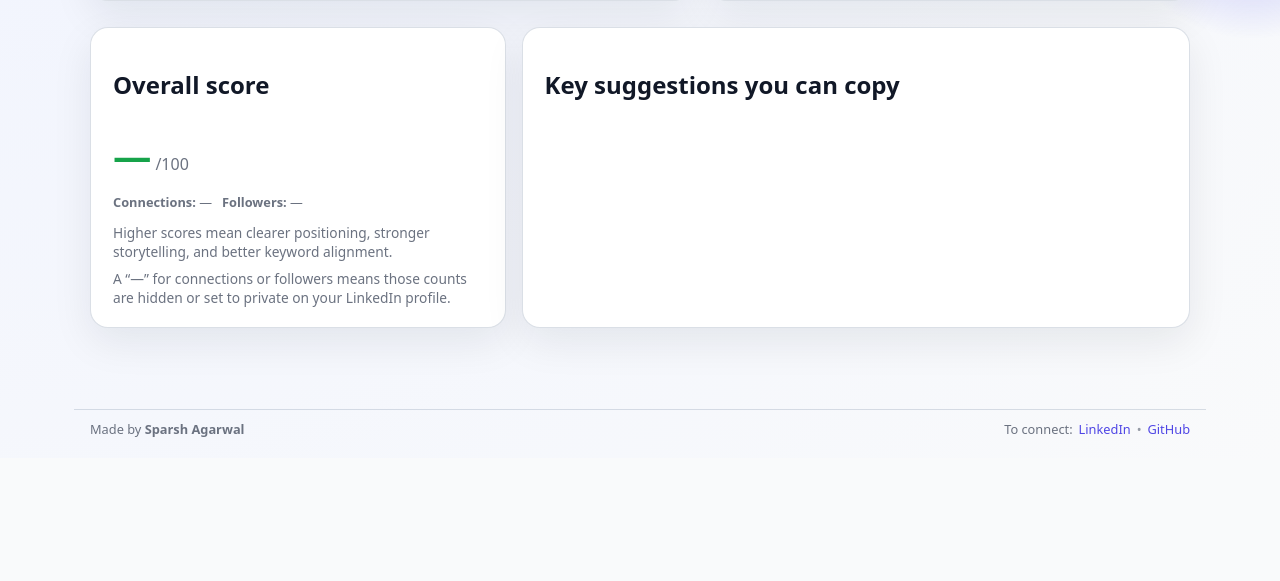
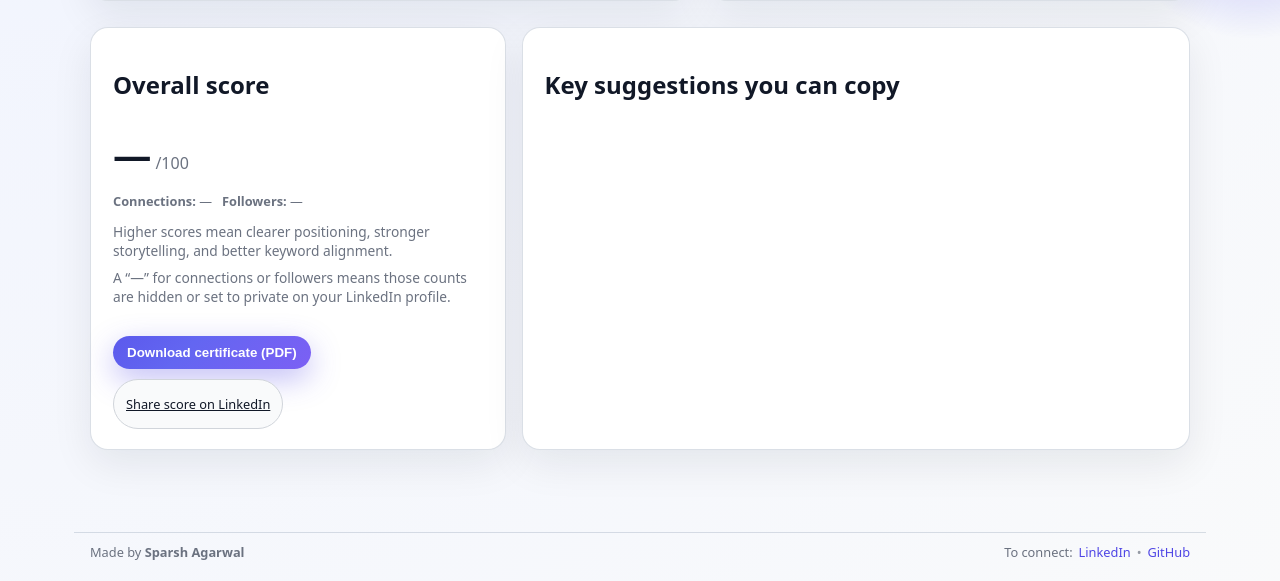
Before and after one commit to sparshagarwal0411/linkedin-profile-reviewer, a Flask app: page / in a window 1280 px wide. Shown: the part 651-1232 px from the top of the page. Before the commit the page ends 1088 px from the top, so only its background shows below. Run offline with Flask 3, Linux system fonts and the light colour scheme.

Commit message:
Certificate + Loading Screen + Scoring

```diff
--- a/app.py
+++ b/app.py
@@ -1,4 +1,4 @@
-from flask import Flask, render_template, request, jsonify
+from flask import Flask, render_template, request, jsonify, send_file
 import os
 import json
 import traceback
@@ -7,6 +7,7 @@ import re
 import fitz  # PyMuPDF
 import requests
 from dotenv import load_dotenv
+from certificate import generate_certificate_pdf
 
 
 """
@@ -91,6 +92,39 @@ def parse_profile_stats(extracted_text: str) -> dict:
     return {"connections": connections, "followers": followers}
 
 
+def is_likely_linkedin_profile(text: str) -> bool:
+    """
+    Heuristic check to see if the extracted PDF text looks like a LinkedIn profile export.
+    We look for a combination of LinkedIn-specific markers and typical section labels.
+    """
+    lower = text.lower()
+
+    must_have_any = [
+        "linkedin profile",
+        "www.linkedin.com/in/",
+        "linkedin.com/in/",
+        "experience",
+        "about",
+        "recommendations",
+        "skills",
+        "accomplishments",
+    ]
+
+    # Require at least 2 distinct LinkedIn-ish markers
+    hits = 0
+    for marker in must_have_any:
+        if marker in lower:
+            hits += 1
+    if hits < 2:
+        return False
+
+    # Also reject obviously tiny or non-profile documents
+    if len(text.split()) < 80:
+        return False
+
+    return True
+
+
 # ------------------ PROMPT BUILDER ------------------
 def build_prompt(
     extracted_text: str,
@@ -111,7 +145,18 @@ def build_prompt(
     return (
         "You are an expert LinkedIn profile and career coach.\n\n"
         "You will receive the raw text of a LinkedIn profile exported as PDF.\n"
-        "Analyse it for clarity, impact, and alignment with the target role.\n\n"
+        "Analyse it for clarity, impact, and alignment with the target role.\n"
+        "Also infer the profile owner's full name from the text if it is clearly present.\n\n"
+        "SCORING RULES (VERY IMPORTANT):\n"
+        "- Score must be on a realistic, strict 0–100 scale.\n"
+        "- 90–100 = truly exceptional, world‑class LinkedIn profile (very rare, <5% of users).\n"
+        "- 80–89  = strong profile with only minor issues.\n"
+        "- 70–79  = decent but with several clear areas for improvement.\n"
+        "- 60–69  = average profile; needs noticeable improvement.\n"
+        "- 40–59  = weak profile; many important issues.\n"
+        "- 0–39   = very poor or incomplete profile.\n"
+        "Do NOT give high scores just for having content; penalise missing sections, vague descriptions,\n"
+        "weak headlines, no measurable impact, or poor keyword alignment. Be conservative.\n\n"
         "PROFILE TEXT (from PDF):\n"
         "------------------------\n"
         f"{extracted_text}\n"
@@ -121,6 +166,7 @@ def build_prompt(
         "Return ONLY a single valid JSON object, no backticks, no extra text.\n"
         "JSON schema:\n"
         "{\n"
+        '  \"full_name\": string | null,   // inferred profile owner name, or null if unclear\n'
         '  \"score\": number,            // 0-100 overall strength\n'
         '  \"connections\": number | null, // parsed / estimated from profile\n'
         '  \"followers\": number | null,   // parsed / estimated from profile\n'
@@ -182,6 +228,18 @@ def review():
 
     if not extracted_text:
         return jsonify({"error": "No text could be extracted from the PDF."}), 400
+
+    # Basic guard: only proceed if this looks like a LinkedIn profile PDF
+    if not is_likely_linkedin_profile(extracted_text):
+        return (
+            jsonify(
+                {
+                    "error": "This PDF does not look like a LinkedIn profile export.",
+                    "details": "Please upload a PDF downloaded from LinkedIn using the 'Save to PDF' option on your profile page.",
+                }
+            ),
+            400,
+        )
 
     # ----- Parse simple stats and build prompt -----
     stats = parse_profile_stats(extracted_text)
@@ -271,6 +329,39 @@ def review():
     return jsonify({"review": review_json})
 
 
+@app.route("/certificate")
+def certificate():
+    """
+    Generate a PDF certificate for the given score and return it as a download.
+    Frontend will call this with a query param, e.g. /certificate?score=82
+    """
+    score = request.args.get("score", type=int)
+    if score is None:
+        return jsonify({"error": "Missing or invalid 'score' query parameter."}), 400
+
+    # Name inferred by the AI and passed from the frontend; fallback if missing
+    name = request.args.get("name", default="Your LinkedIn Profile").strip() or "Your LinkedIn Profile"
+
+    # Where to store the generated PDF (overwrites on each request, which is fine here)
+    output_path = os.path.join("static", "linkedin_certificate.pdf")
+
+    # For now we use a generic name; you can wire a real user name later if desired.
+    generate_certificate_pdf(
+        name=name,
+        score=score,
+        output_filename=output_path,
+        issuer="LinkedIn AI Reviewer",
+        credits_text="LinkedIn AI Reviewer - Sparsh Agarwal",
+    )
+
+    return send_file(
+        output_path,
+        as_attachment=True,
+        download_name="linkedin_profile_certificate.pdf",
+        mimetype="application/pdf",
+    )
+
+
 if __name__ == "__main__":
     # debug=True is fine for local development
     app.run(debug=True, port=5000, use_reloader=False)
--- a/requirements.txt
+++ /dev/null
@@ -1,5 +0,0 @@
-flask
-pymupdf
-python-dotenv
-requests
-gunicorn
--- a/static/app.js
+++ b/static/app.js
@@ -10,8 +10,11 @@ const followersEl = document.getElementById("followersCount");
 const profileStats = document.getElementById("profileStats");
 const scoreCard = document.querySelector(".score-card");
 const introLoader = document.getElementById("introLoader");
+const scoreActions = document.getElementById("scoreActions");
+const downloadCertBtn = document.getElementById("downloadCertificateBtn");
+const shareLinkedInLink = document.getElementById("shareLinkedInLink");
 
-// -------------- Upload + review flow --------------
+
 form.addEventListener("submit", async (e) => {
   e.preventDefault();
   const fileInput = document.getElementById("pdf");
@@ -67,7 +70,7 @@ form.addEventListener("submit", async (e) => {
   }
 });
 
-// -------------- Dark mode toggle --------------
+
 const THEME_KEY = "linkedin-reviewer-theme";
 
 function applyTheme(theme) {
@@ -94,7 +97,7 @@ function getPreferredTheme() {
 }
 
 if (themeToggle) {
-  // Initial theme load
+
   applyTheme(getPreferredTheme());
 
   themeToggle.addEventListener("click", () => {
@@ -104,26 +107,84 @@ if (themeToggle) {
     try {
       window.localStorage.setItem(THEME_KEY, nextTheme);
     } catch {
-      // ignore storage errors
+
     }
   });
 }
 
-// -------------- Render review --------------
+
 function renderReview(review) {
-  // Score
-  scoreEl.textContent =
-    typeof review.score === "number" ? String(review.score) : "—";
 
-  // Simple score animation
+  const hasNumericScore = typeof review.score === "number";
+  scoreEl.textContent = hasNumericScore ? String(review.score) : "—";
+
+
+  if (scoreEl) {
+    scoreEl.classList.remove(
+      "score-excellent",
+      "score-good",
+      "score-average",
+      "score-weak",
+      "score-poor"
+    );
+    if (hasNumericScore) {
+      const s = review.score;
+      if (s >= 90) {
+        scoreEl.classList.add("score-excellent");
+      } else if (s >= 80) {
+        scoreEl.classList.add("score-good");
+      } else if (s >= 70) {
+        scoreEl.classList.add("score-average");
+      } else if (s >= 50) {
+        scoreEl.classList.add("score-weak");
+      } else {
+        scoreEl.classList.add("score-poor");
+      }
+    }
+  }
+
+
+  const fullName =
+    typeof review.full_name === "string" && review.full_name.trim()
+      ? review.full_name.trim()
+      : "Your LinkedIn Profile";
+
+
+  if (scoreActions) {
+    scoreActions.hidden = !hasNumericScore;
+  }
+
+  if (hasNumericScore) {
+    const scoreValue = review.score;
+
+    if (downloadCertBtn) {
+      downloadCertBtn.onclick = () => {
+        const url = `/certificate?score=${encodeURIComponent(
+          scoreValue
+        )}&name=${encodeURIComponent(fullName)}`;
+        window.open(url, "_blank");
+      };
+    }
+
+    if (shareLinkedInLink) {
+      const shareText = `I just scored ${scoreValue}/100 on my LinkedIn profile using this AI LinkedIn Profile Reviewer!`;
+      const pageUrl = window.location.origin;
+      const encodedUrl = encodeURIComponent(pageUrl);
+      const encodedSummary = encodeURIComponent(shareText);
+
+      shareLinkedInLink.href = `https://www.linkedin.com/sharing/share-offsite/?url=${encodedUrl}&mini=true&summary=${encodedSummary}`;
+    }
+  }
+
+
   if (scoreCard) {
     scoreCard.classList.remove("score-animate");
-    // force reflow to restart animation
+
     void scoreCard.offsetWidth;
     scoreCard.classList.add("score-animate");
   }
 
-  // Connections / followers (parsed from PDF / model)
+
   const hasConnections = typeof review.connections === "number";
   const hasFollowers = typeof review.followers === "number";
 
@@ -136,11 +197,11 @@ function renderReview(review) {
     if (followersEl) {
       followersEl.textContent = hasFollowers ? String(review.followers) : "—";
     }
-    // Always show the stats row once we have a review
+
     profileStats.hidden = false;
   }
 
-  // Suggestions
+
   const headline = review.headline || {};
   const about = review.about || {};
   const skills = review.skills || {};
@@ -233,7 +294,7 @@ function renderReview(review) {
   `;
 }
 
-// Copy buttons for main text sections
+
 suggestions.addEventListener("click", async (event) => {
   const target = event.target;
   if (!(target instanceof HTMLElement)) return;
@@ -287,7 +348,7 @@ function escapeHtml(text) {
   });
 }
 
-// -------------- Intro loader --------------
+
 if (introLoader) {
   window.addEventListener("load", () => {
     setTimeout(() => {
--- a/static/styles.css
+++ b/static/styles.css
@@ -420,7 +420,27 @@ textarea:focus {
 .score-value {
   font-size: 2.4rem;
   font-weight: 700;
-  color: #16a34a;
+}
+
+/* Color bands for score */
+.score-value.score-excellent {
+  color: #16a34a; /* green */
+}
+
+.score-value.score-good {
+  color: #22c55e; /* lighter green */
+}
+
+.score-value.score-average {
+  color: #eab308; /* yellow / ochre */
+}
+
+.score-value.score-weak {
+  color: #f97316; /* orange */
+}
+
+.score-value.score-poor {
+  color: #dc2626; /* red */
 }
 
 .score-total {
@@ -444,6 +464,22 @@ textarea:focus {
 
 .profile-stat strong {
   font-weight: 600;
+}
+
+.score-actions {
+  margin-top: 14px;
+  display: flex;
+  flex-wrap: wrap;
+  gap: 10px;
+}
+
+.score-actions .primary-btn {
+  width: auto;
+  padding-inline: 14px;
+}
+
+.share-btn {
+  font-size: 0.8rem;
 }
 
 .suggestions-card section + section {
--- a/templates/index.html
+++ b/templates/index.html
@@ -148,6 +148,25 @@
           <p class="score-note">
             A “—” for connections or followers means those counts are hidden or set to private on your LinkedIn profile.
           </p>
+          <div id="scoreActions" class="score-actions" hidden>
+            <button
+              type="button"
+              id="downloadCertificateBtn"
+              class="primary-btn"
+            >
+              Download certificate (PDF)
+            </button>
+            <a
+              id="shareLinkedInLink"
+              class="ghost-btn share-btn"
+              href="#"
+              target="_blank"
+              rel="noopener noreferrer"
+              style="padding: 15px 12px;"
+            >
+              Share score on LinkedIn
+            </a>
+          </div>
         </section>
 
         <section class="card suggestions-card">
```
Also changed, not shown: certificate.py (added, +196 -0 lines).
